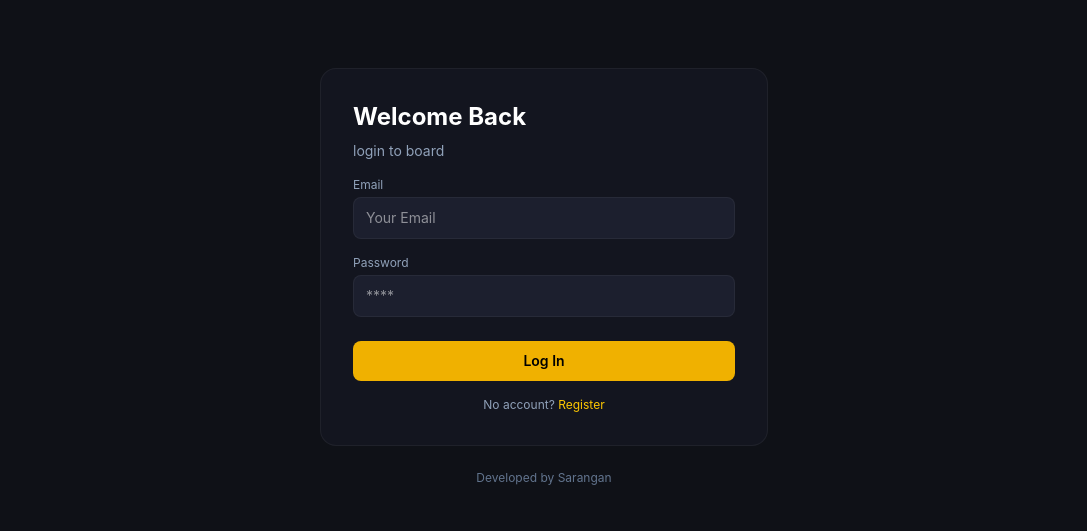
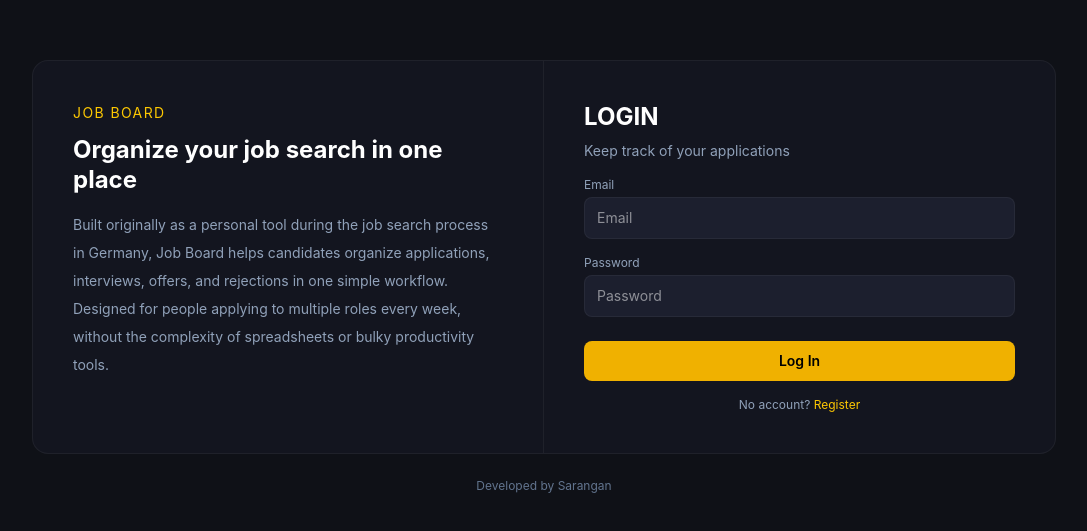
Before and after one commit to sarangan16/job-board, a React (Vite) app: page / in a window 1280 px wide. Shown: the part 123-654 px from the top of the page, without its empty margins (96-1183 px from the left). Built offline with nearby package versions, Linux system fonts and the light colour scheme; no server answers.

Commit message:
login page ui split into 2section, with more details

```diff
--- a/src/components/LoginPage.tsx
+++ b/src/components/LoginPage.tsx
@@ -24,10 +24,32 @@ export default function LoginPage(){
   }
   return(
     <div className="min-h-screen bg-[#0f1117] flex flex-col items-center justify-center p-4">
-      <div className="bg-[#13151f] rounded-2xl p-8 w-full max-w-md border border-white/5">
-        <h1 className="text-white text-2xl font-bold mb-2">Welcome Back</h1>
+      <div className="w-full max-w-5xl bg-[#13151f] rounded-2xl border border-white/5 overflow-hidden grid md:grid-cols-2">
+      <div className="p-10 flex flex-col justify-center border-b md:border-b-0 md:border-r border-white/5">
+
+        <p className="text-yellow-400 text-sm mb-3 uppercase tracking-widest">
+          Job Board
+        </p>
+
+          <h3 className="text-white text-2xl font-bold leading-tight mb-4">
+            Organize your job search in one place
+          </h3>
+
+
+        <p className="text-slate-400 text-sm leading-7 mb-8">
+            Built originally as a personal tool during the job search process in Germany,
+  Job Board helps candidates organize applications, interviews, offers, and
+  rejections in one simple workflow. Designed for people applying to multiple
+  roles every week, without the complexity of spreadsheets or bulky productivity tools.
+        </p>
+
+
+
+      </div>
+       <div className="p-10">
+        <h1 className="text-white text-2xl font-bold mb-2 uppercase">Login</h1>
         <p className="text-slate-400 text-sm mb-4">
-          login to board
+          Keep track of your applications
 
         </p>
          {error && (
@@ -41,7 +63,7 @@ export default function LoginPage(){
           <input type="email"
             value={email}
             onChange={(e) => setEmail(e.target.value)}
-            placeholder="Your Email"
+            placeholder="Email"
             className="w-full bg-[#1c1f2e] text-white rounded-lg px-3 py-2.5 text-sm border border-white/5 focus:outline-none focus:border-yellow-400/50" />
         </div>
 
@@ -52,7 +74,7 @@ export default function LoginPage(){
           <input type="password"
             value={password}
             onChange={(e) => setPassword(e.target.value)}
-            placeholder="****" className="w-full bg-[#1c1f2e] text-white rounded-lg px-3 py-2.5 text-sm border border-white/5 focus:outline-none focus:border-yellow-400/50" />
+            placeholder="Password" className="w-full bg-[#1c1f2e] text-white rounded-lg px-3 py-2.5 text-sm border border-white/5 focus:outline-none focus:border-yellow-400/50" />
         </div>
         </div>
 
@@ -72,7 +94,9 @@ export default function LoginPage(){
           </a>
         </p>
       </div>
-      <footer className="mt-6 text-xs text-slate-500 text-center">
+
+    </div>
+     <footer className="mt-6 text-xs text-slate-500 text-center">
       Developed by Sarangan
     </footer>
     </div>
--- a/src/components/RegisterPage.tsx
+++ b/src/components/RegisterPage.tsx
@@ -27,7 +27,7 @@ export default function RegisterPage() {
   if (done) {
     return (
       <div className="min-h-screen bg-[#0f1117] flex items-center justify-center p-4">
-        <div className="bg-slate-800 rounded-2xl p-8 w-full max-w-md text-center">
+        <div className="bg-[#0f1117] rounded-2xl p-8 w-full max-w-md text-center ">
           <h1 className="text-white text-2xl font-bold mb-2">Check your email</h1>
           <p className="text-slate-400 text-sm">
             We sent a confirmation link to <span className="text-white">{email}</span>. Click it to activate your account.
@@ -41,8 +41,8 @@ export default function RegisterPage() {
   }
 
   return (
-    <div className="min-h-screen bg-slate-900 flex items-center justify-center p-4">
-      <div className="bg-slate-800 rounded-2xl p-8 w-full max-w-md">
+    <div className="min-h-screen bg-[#0f1117] flex items-center justify-center p-4">
+      <div className="bg-[#13151f] rounded-2xl p-8 w-full max-w-md">
 
         <h1 className="text-white text-2xl font-bold mb-2">Create account</h1>
         <p className="text-slate-400 text-sm mb-6">Start tracking your job applications</p>
@@ -58,8 +58,8 @@ export default function RegisterPage() {
               type="email"
               value={email}
               onChange={(e) => setEmail(e.target.value)}
-              placeholder="you@email.com"
-              className="w-full bg-slate-700 text-white rounded-lg px-3 py-2.5 text-sm focus:outline-none"
+              placeholder="Email"
+              className="w-full bg-[#1c1f2e] text-white rounded-lg px-3 py-2.5 text-sm focus:outline-none"
             />
           </div>
 
@@ -69,8 +69,8 @@ export default function RegisterPage() {
               type="password"
               value={password}
               onChange={(e) => setPassword(e.target.value)}
-              placeholder="••••••••"
-              className="w-full bg-slate-700 text-white rounded-lg px-3 py-2.5 text-sm focus:outline-none"
+              placeholder="Password"
+              className="w-full bg-[#1c1f2e] text-white rounded-lg px-3 py-2.5 text-sm focus:outline-none"
             />
           </div>
         </div>
```
